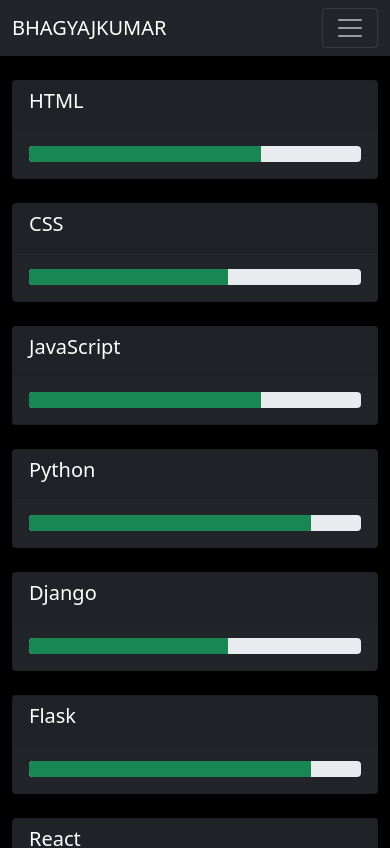
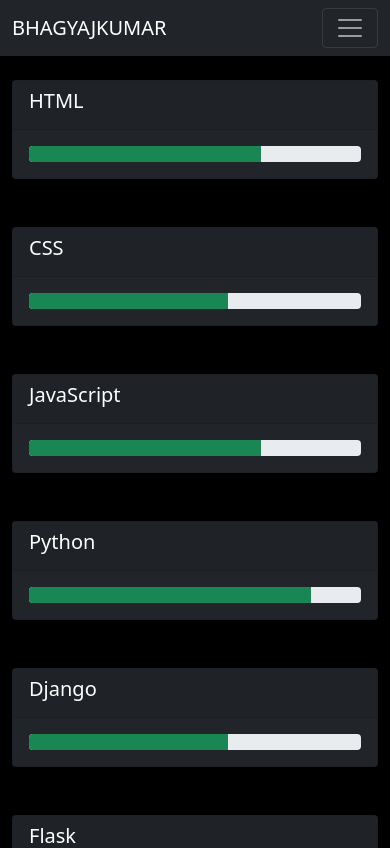
Before and after one commit to bhagyajkumar/personal_website, a React (Create React App) app: page /skills in a window 390 px wide. Shown: the top 848 px of the page. Built offline with nearby package versions, Linux system fonts and the light colour scheme.

Commit message:
made skills card responsive

```diff
--- a/src/components/SkillCard.jsx
+++ b/src/components/SkillCard.jsx
@@ -5,7 +5,7 @@
     return (
         <div>
             <br />
-            <Card className="bg-dark">
+            <Card className="bg-dark text-white">
                 <Card.Header>
                     <Card.Title>{ props.skillName }</Card.Title>
                 </Card.Header>
--- a/src/pages/Skills.jsx
+++ b/src/pages/Skills.jsx
@@ -1,10 +1,12 @@
 import React from 'react'
+import { CardGroup } from 'react-bootstrap'
 import SkillCard from '../components/SkillCard'
 import { skills } from '../data/skills'
 
 function Skills() {
     return (
         <div>
+            <div className='row row-cols-1 row-cols-md-3 g-4'>
             {
                 skills.map(({ skillName, progress }, index) => {
                     return (
@@ -12,6 +14,7 @@
                     )
                 })
             }
+            </div>
         </div>
     )
 }
```
